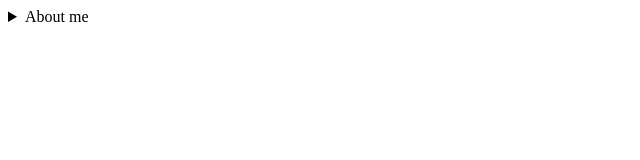
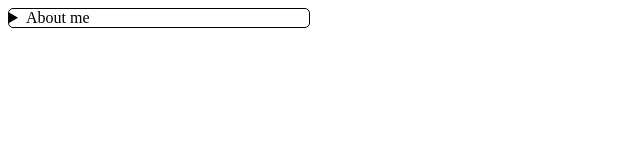
Before and after one commit to pilotaskar/detail-summary-practice, a plain HTML site: page index.html in a window 1280 px wide. Shown: the whole page, without its empty margins (0-640 px from the left). Drawn offline with Linux system fonts and the light colour scheme.

Commit message:
detail and summary added

```diff
--- a/index.html
+++ b/index.html
@@ -10,6 +10,7 @@
 <body>
     <details>
         <summary>About me</summary>
-        Lorem ipsum dolor sit amet consectetur, adipisicing elit. Totam, explicabo.</details>
+        Lorem ipsum dolor sit amet consectetur adipisicing elit. Dolorum, magnam?
+    </details>
 </body>
 </html>
--- a/style.css
+++ b/style.css
@@ -0,0 +1,9 @@
+details{
+    border: 1px solid black;
+    width: 300px;
+    border-radius: 5px;
+}
+
+details[open] summary{
+    border-bottom: solid 1px black;
+}
```
